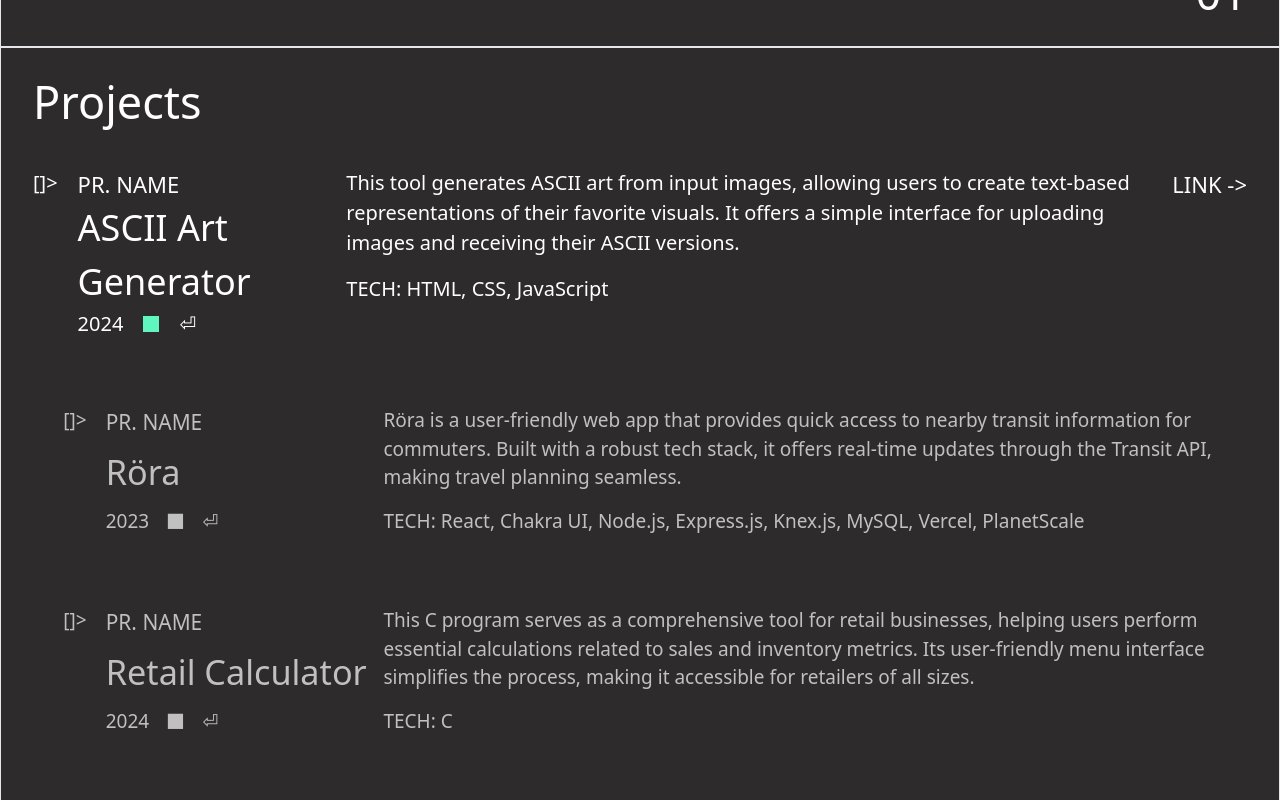
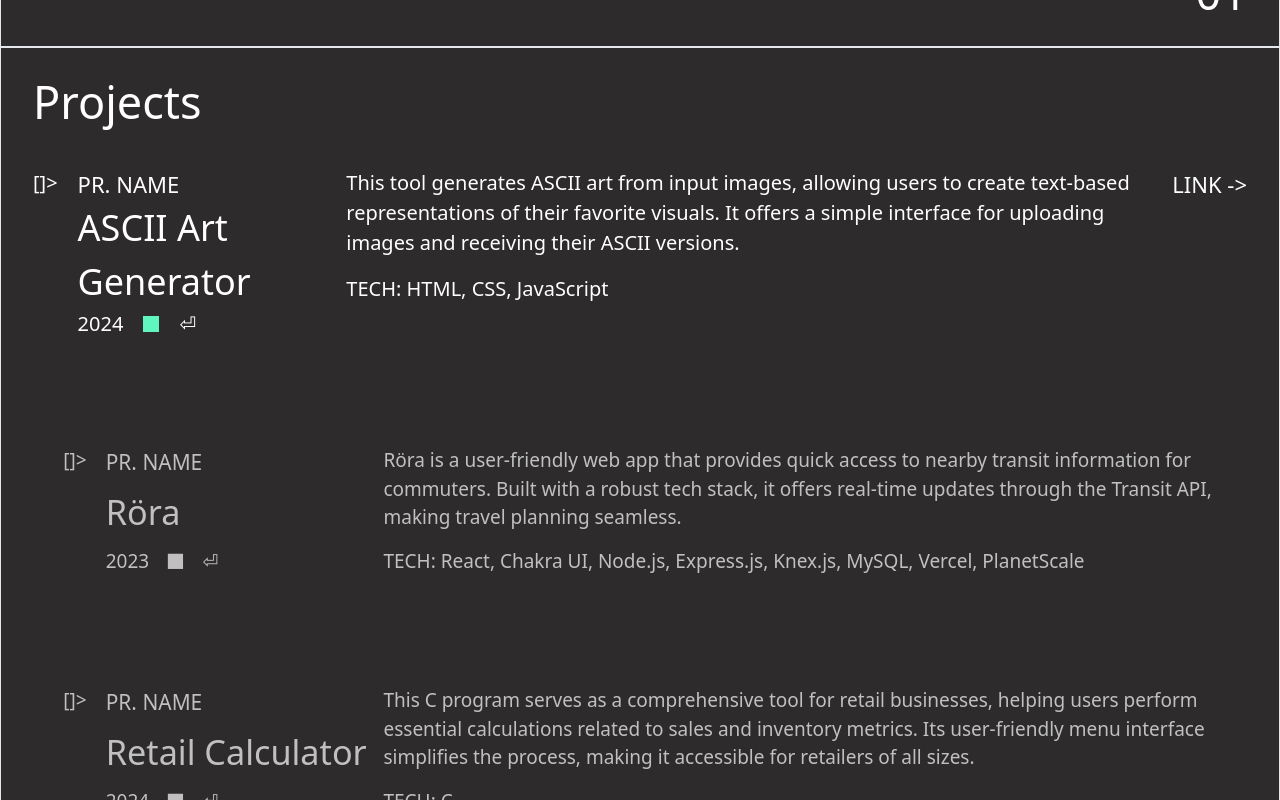
Before and after one commit to SobczakL/portfolio-24, a React (Vite) app: page / in a window 1280 px wide. Shown: the part 1480-2280 px from the top of the page. Built offline with nearby package versions, Linux system fonts and the light colour scheme.

Commit message:
fixed observer observation for all views

```diff
--- a/src/components/content/ProjectsContent.jsx
+++ b/src/components/content/ProjectsContent.jsx
@@ -5,11 +5,11 @@
 export default function ProjectsSection() {
 
     const {activeSection, setRef} = useIntersectionObserver({
-        threshold: 1,
-        rootMargin: "0px",
+        threshold: 0.8,
+        rootMargin: "-50px",
     })
     return (
-        <div>
+        <div className="flex flex-col gap-6 md:gap-8 lg:gap-10">
             {data.map((project, index) => {
                 return (
                     <ProjectContainer
```
